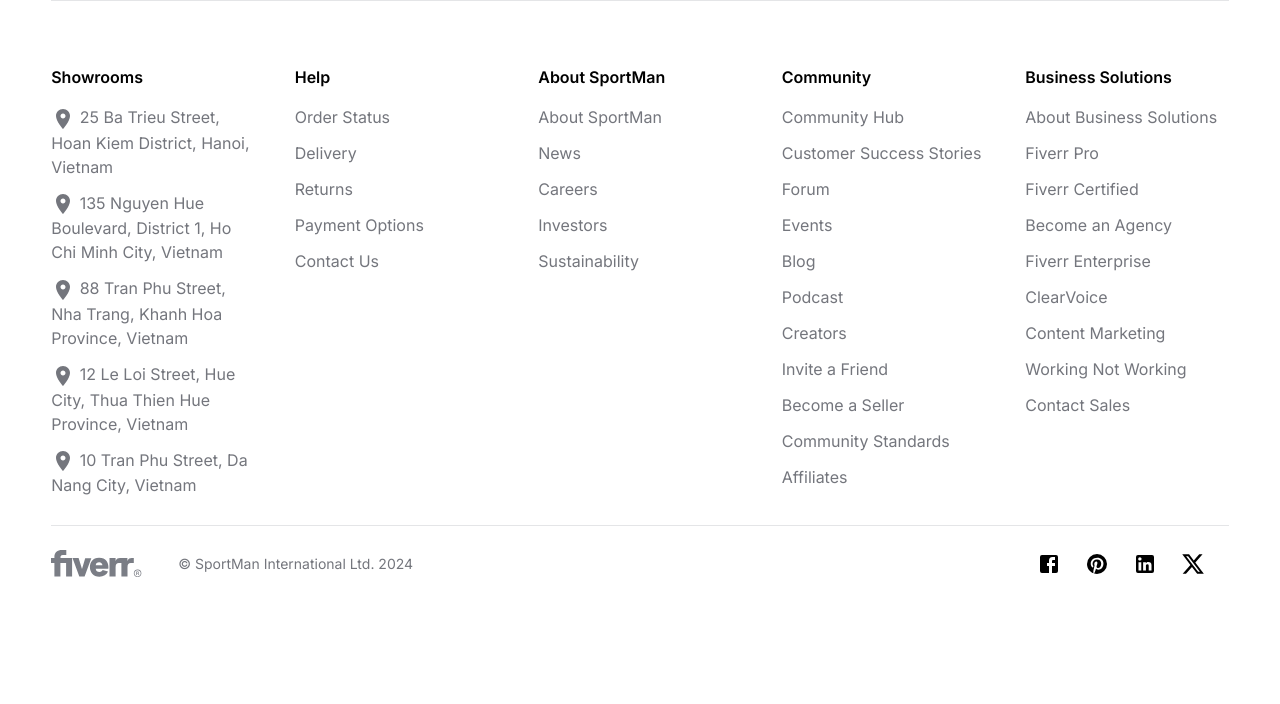
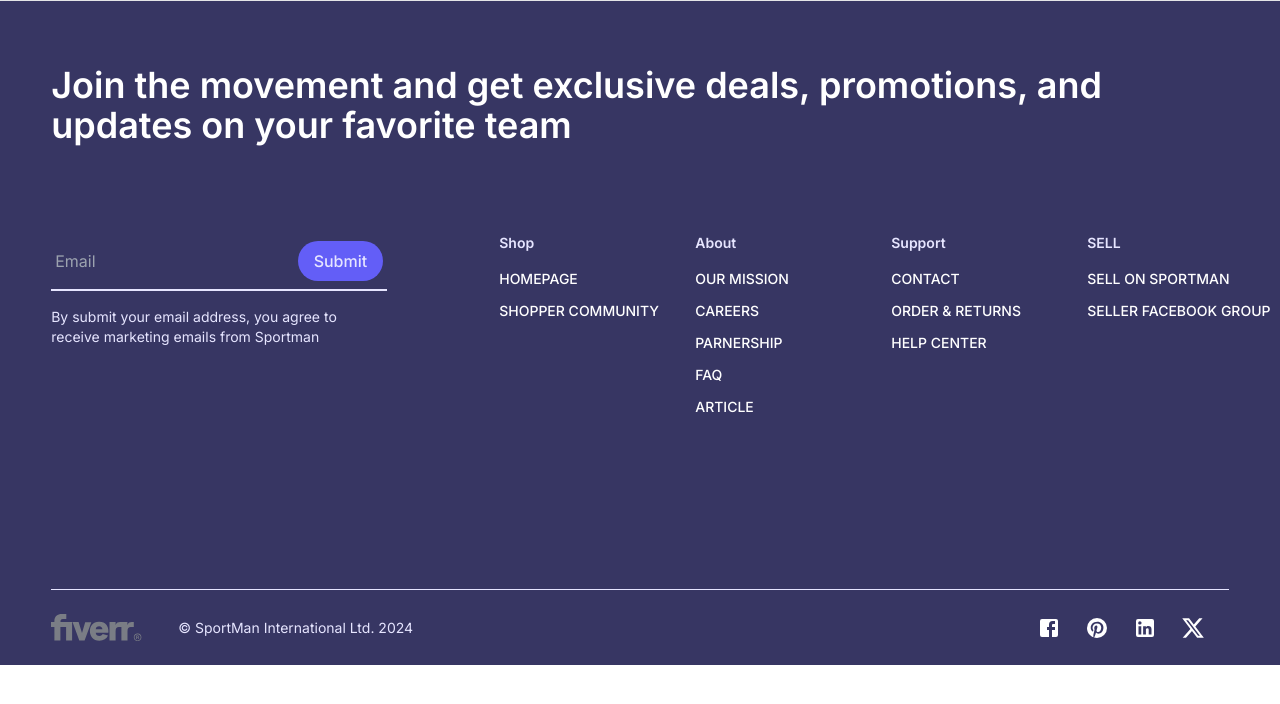
Before and after one commit to lienchikhang/sportman_fe, a Next.js app in the folder client/: page / in a window 1280 px wide. Shown: the top 704 px of the page. Built offline with nearby package versions, Linux system fonts and the light colour scheme.

Commit message:
[client][mess:: adjust footer]

```diff
--- a/client/src/components/Footer.tsx
+++ b/client/src/components/Footer.tsx
@@ -12,6 +12,7 @@
 const Footer = () => {
     return (
         <footer>
+            <div className="footer__wrapper">
                 <div className="footer__responsive">
                     {footer.map((footer, idx) => {
                         return (
@@ -20,31 +21,34 @@
                     })}
                 </div>
                 <div className="footer__top">
+                    <h1>Join the movement and get exclusive deals, promotions, and updates on your favorite team</h1>
+                    <div className='footer__flex'>
+                        <div className="footer__top-left">
+                            <div className='email'>
+                                <input type="text" placeholder='Email' className='email__input' />
+                                <button>Submit</button>
+                            </div>
+                            <p className='agree'>By submit your email address, you agree to receive marketing emails from Sportman</p>
+                        </div>
+                        <div className="footer__top-right">
                             {footer.map((footerItem, idxF) => {
                                 return (
                                     <div className="footer__item" key={idxF}>
                                         <h2 className="item__heading">{footerItem.heading}</h2>
                                         <ul className="item__list">
                                             {footerItem.child.map((item, idx) => {
-                                    if (idxF == 0) {
                                                 return (
                                                     <li key={idx}>
-                                                <p> <LocationOnIcon />  {item}</p>
+                                                        <p>{item.toUpperCase()}</p>
                                                     </li>
                                                 );
-                                    } else {
-                                        return (
-                                            <li key={idx}>
-                                                <p>{item}</p>
-                                            </li>
-                                        );
-                                    }
-
                                             })}
                                         </ul>
                                     </div>
                                 );
                             })}
+                        </div>
+                    </div>
                 </div>
                 <div className="footer__bottom">
                     <div className="left">
@@ -81,6 +85,34 @@
                         </ul>
                     </div>
                 </div>
+            </div>
+            {/* <div className="footer__top">
+                {footer.map((footerItem, idxF) => {
+                    return (
+                        <div className="footer__item" key={idxF}>
+                            <h2 className="item__heading">{footerItem.heading}</h2>
+                            <ul className="item__list">
+                                {footerItem.child.map((item, idx) => {
+                                    if (idxF == 0) {
+                                        return (
+                                            <li key={idx}>
+                                                <p> <LocationOnIcon />  {item}</p>
+                                            </li>
+                                        );
+                                    } else {
+                                        return (
+                                            <li key={idx}>
+                                                <p>{item}</p>
+                                            </li>
+                                        );
+                                    }
+
+                                })}
+                            </ul>
+                        </div>
+                    );
+                })}
+            </div> */}
         </footer>
     )
 }
--- a/client/src/libs/constants/footer.ts
+++ b/client/src/libs/constants/footer.ts
@@ -1,64 +1,37 @@
 const footer = [
     {
-        heading: "Showrooms",
+        heading: "Shop",
         child: [
-            "25 Ba Trieu Street, Hoan Kiem District, Hanoi, Vietnam",
-            "135 Nguyen Hue Boulevard, District 1, Ho Chi Minh City, Vietnam",
-            "88 Tran Phu Street, Nha Trang, Khanh Hoa Province, Vietnam",
-            "12 Le Loi Street, Hue City, Thua Thien Hue Province, Vietnam",
-            "10 Tran Phu Street, Da Nang City, Vietnam"
+            "homepage",
+            "shopper Community"
         ],
     },
     {
-        heading: "Help",
+        heading: "About",
         child: [
-            "Order Status",
-            "Delivery",
-            "Returns",
-            "Payment Options",
-            "Contact Us",
+            "Our mission",
+            "Careers",
+            "Parnership",
+            "FAQ",
+            "Article",
         ],
     },
     {
-        heading: "About SportMan",
+        heading: "Support",
         child: [
-            "About SportMan",
-            "News",
-            "Careers",
-            "Investors",
-            "Sustainability",
+            "Contact",
+            "ORDER & RETURNS",
+            "HELP CENTER",
         ],
     },
     {
-        heading: "Community",
+        heading: "SELL",
         child: [
-            "Community Hub",
-            "Customer Success Stories",
-            "Forum",
-            "Events",
-            "Blog",
-            "Podcast",
-            "Creators",
-            "Invite a Friend",
-            "Become a Seller",
-            "Community Standards",
-            "        Affiliates",
+            "SELL ON SPORTMAN",
+            "SELLER FACEBOOK GROUP"
         ],
     },
-    {
-        heading: "Business Solutions",
-        child: [
-            "About Business Solutions",
-            "Fiverr Pro",
-            "Fiverr Certified",
-            "Become an Agency",
-            "Fiverr Enterprise",
-            "ClearVoice",
-            "Content Marketing",
-            "Working Not Working",
-            "Contact Sales",
-        ],
-    },
+
 ];
 
 
--- a/client/src/libs/styles/footer.scss
+++ b/client/src/libs/styles/footer.scss
@@ -1,6 +1,10 @@
 footer {
-    @apply w-[92%] mx-auto pt-16;
     border-top: 1px solid #e4e5e7;
+    background-color: #373663;
+
+    .footer__wrapper {
+        @apply w-[92%] mx-auto pt-16;
+    }
 
     .footer__responsive {
         @apply block sm:hidden
@@ -8,14 +12,57 @@
 
     .footer__top {
 
-        @apply hidden sm:grid sm:grid-cols-9 lg:grid-cols-10 pb-4 gap-10;
-        border-bottom: 1px solid #e4e5e7;
+        @apply hidden lg:flex flex-col pb-4 gap-10; //response:: sm:grid sm:grid-cols-9 lg:grid-cols-10
+        border-bottom: 1px solid #E6E5FF;
+
+
+        h1 {
+            @apply text-4xl font-semibold text-white
+        }
+
+        .footer__flex {
+            @apply grid grid-cols-12 gap-28 pt-12 pb-36;
+
+            .footer__top-left {
+                @apply col-span-4;
+
+                .email {
+                    @apply px-1 py-2 bg-transparent flex items-baseline border-b-2 mb-4;
+                    border-color: #E6E5FF;
+
+                    input {
+                        @apply bg-transparent flex-1 text-base outline-none;
+                        color: #E6E5FF;
+                    }
+
+                    button {
+                        @apply px-4 py-2 rounded-full font-medium;
+                        background-color: #635EF7;
+                        color: #E6E5FF;
+                    }
+
+                }
+
+                .agree {
+                    @apply text-sm;
+                    color: #E6E5FF;
+                }
+            }
+
+            .footer__top-right {
+                @apply col-span-8 grid grid-cols-8;
+            }
+        }
+
+
+
 
         .footer__item {
             @apply sm:col-span-3 lg:col-span-2;
 
             .item__heading {
-                @apply text-base font-semibold mb-4;
+                @apply text-sm font-semibold mb-4;
+                color: #E6E5FF;
             }
 
             .item__list {
@@ -23,7 +70,8 @@
                     @apply mb-3;
 
                     p {
-                        color: #74767d;
+                        @apply text-white font-medium text-sm;
+                        color: white;
                     }
                 }
             }
@@ -38,11 +86,12 @@
 
             svg {
                 @apply mr-4;
+                color: #E6E5FF;
             }
 
             p {
                 @apply text-sm;
-                color: #74767d;
+                color: #E6E5FF;
             }
         }
 
@@ -52,7 +101,7 @@
 
                 li {
                     svg {
-                        @apply mr-6;
+                        @apply mr-6 text-white;
                     }
                 }
             }
```
Lines whose indentation alone changed are shown as unchanged.
